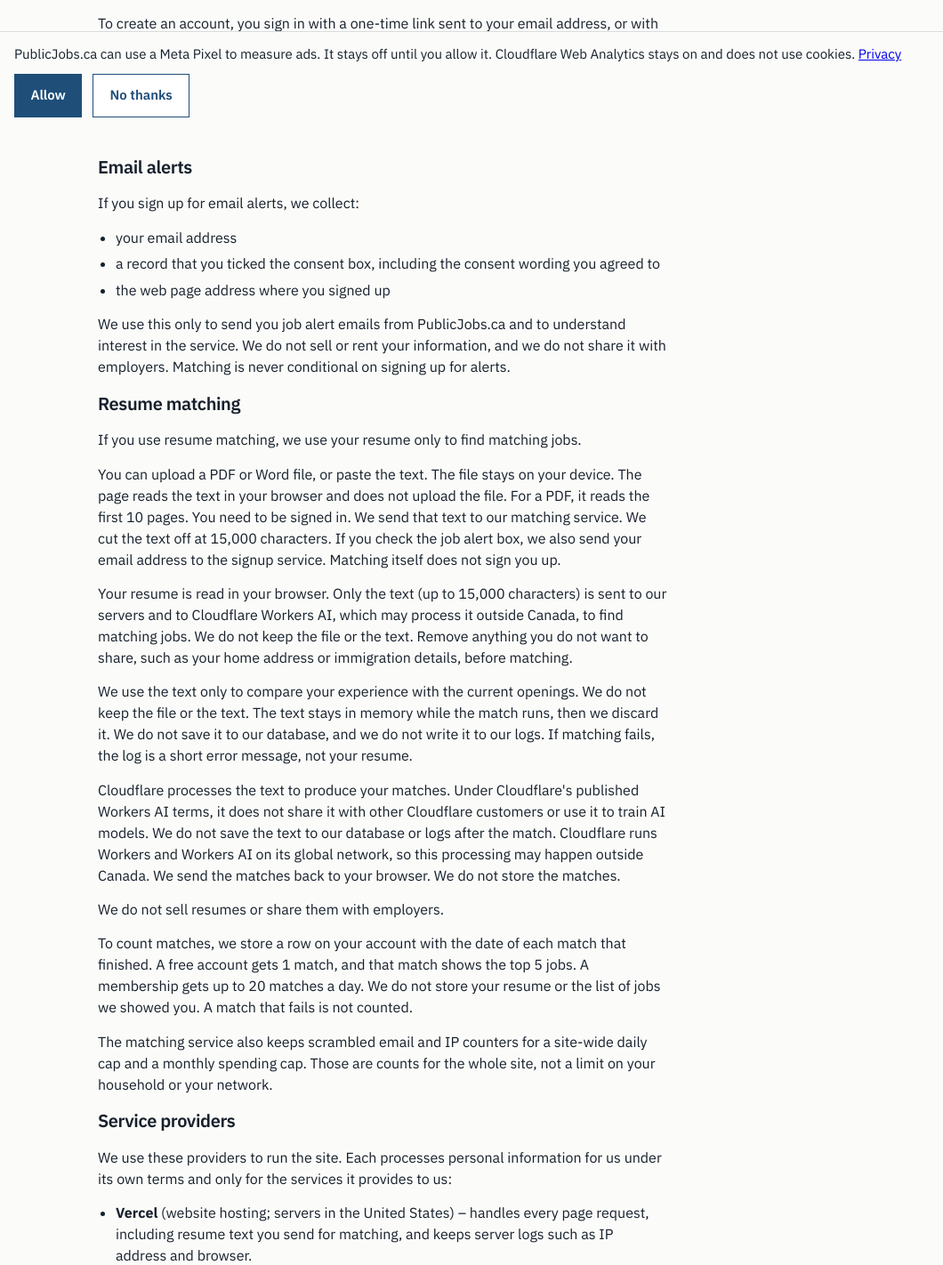
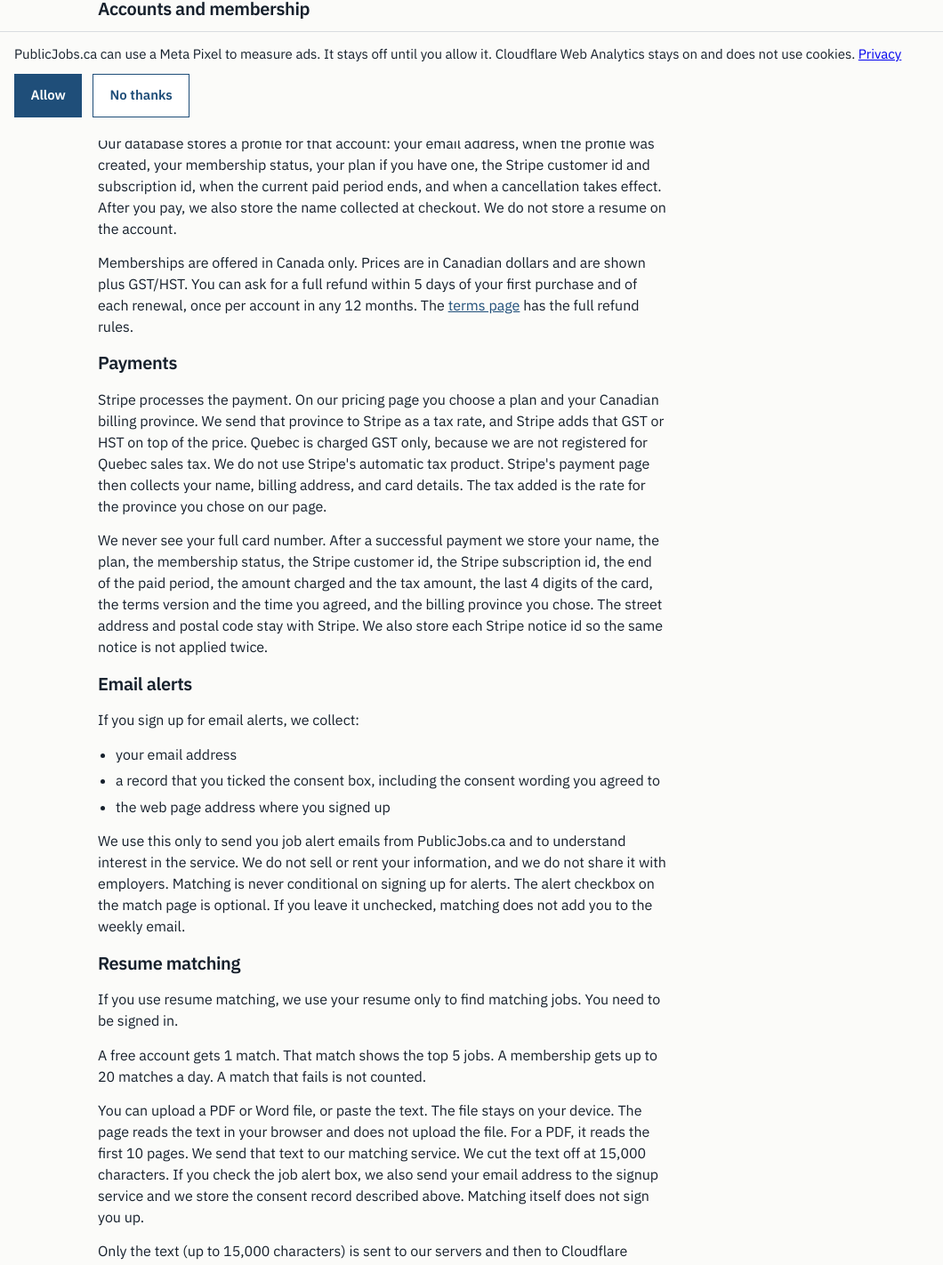
Before and after one commit to oc5582/ontario-public-jobs, a Next.js app in the folder web/: page /privacy in a window 1280 px wide. Shown: the part 642-2064 px from the top of the page at 89% size, without its empty margins (0-1060 px from the left). Built offline with nearby package versions, Linux system fonts and the light colour scheme; no server answers.

Commit message:
Update the privacy page to match paid memberships.
Describe accounts, Stripe, analytics, the consent-gated pixel, and resume
matching from the code. Leave the page layout and every other page alone.

Co-authored-by: oc5582 <oc5582@users.noreply.github.com>

```diff
--- a/web/components/legal/PrivacyDocument.tsx
+++ b/web/components/legal/PrivacyDocument.tsx
@@ -1,3 +1,4 @@
+import { sellerLine } from "@/lib/legal-copy";
 import { LEGAL } from "@/lib/legal-config";
 
 function Mail({ email }: { email: string }) {
@@ -10,32 +11,56 @@ function Mail({ email }: { email: string }) {
 export function PrivacyDocument() {
   return (
     <section className="description">
-      <p>Last updated: {LEGAL.effectiveDate}</p>
+      <p>Last updated: October 15, 2026</p>
       <p>
         PublicJobs.ca is an independent job board. It is not affiliated with any government or with any employer listed
         on the site. This page explains what personal information we collect, why, and how you can control it.
       </p>
       <h2>Who is responsible</h2>
       <p>
-        PublicJobs.ca is operated by {LEGAL.legalName} ({LEGAL.businessName}), {LEGAL.mailingAddress}. Our privacy
-        officer is {LEGAL.privacyOfficerName}, reachable at <Mail email={LEGAL.privacyOfficerEmail} /> or{" "}
-        <a href={LEGAL.phoneTel}>{LEGAL.phone}</a>.
-        We answer access and correction requests within 30 days.
+        PublicJobs.ca is operated by {sellerLine()}, {LEGAL.mailingAddress}. Our privacy officer is{" "}
+        {LEGAL.privacyOfficerName}, reachable at <Mail email={LEGAL.privacyOfficerEmail} /> or{" "}
+        <a href={LEGAL.phoneTel}>{LEGAL.phone}</a>. We answer access and correction requests within 30 days.
       </p>
       <h2>Browsing the site</h2>
       <p>
         You can read every job page and apply without an account. Lists show the newest 10 openings unless you have a
         membership. When you click &quot;Apply on employer site&quot;, you leave PublicJobs.ca and go to the
         employer&apos;s own website. That employer&apos;s privacy policy applies there. We do not receive your
-        application.
+        application, and we do not keep a list of jobs you applied to.
       </p>
       <h2>Accounts and membership</h2>
       <p>
-        To create an account, you sign in with a one-time link sent to your email address, or with Google. We store
-        your email address, the dates you signed in, and, if you buy a membership, your membership status, plan,
-        renewal date, your name as given at checkout, your billing province or postal code (to charge the right tax),
-        the date and version of the terms you agreed to, and the Stripe customer ID. Stripe, our payment processor,
-        collects and stores your card details; we never see your full card number.
+        To create an account, you sign in with a one-time link sent to your email address by Supabase Auth, or with
+        Google if you choose Continue with Google. There is no password. Supabase Auth stores your email address, the
+        date the account was created, and the time of your latest sign-in. It does not keep a list of every earlier
+        sign-in.
+      </p>
+      <p>
+        Our database stores a profile for that account: your email address, when the profile was created, your
+        membership status, your plan if you have one, the Stripe customer id and subscription id, when the current paid
+        period ends, and when a cancellation takes effect. After you pay, we also store the name collected at checkout.
+        We do not store a resume on the account.
+      </p>
+      <p>
+        Memberships are offered in Canada only. Prices are in Canadian dollars and are shown plus GST/HST. You can ask
+        for a full refund within {LEGAL.refundWindowDays} days of your first purchase and of each renewal, once per
+        account in any 12 months. The <a href="/terms/">terms page</a> has the full refund rules.
+      </p>
+      <h2>Payments</h2>
+      <p>
+        Stripe processes the payment. On our pricing page you choose a plan and your Canadian billing province. We send
+        that province to Stripe as a tax rate, and Stripe adds that GST or HST on top of the price. Quebec is charged
+        GST only, because we are not registered for Quebec sales tax. We do not use Stripe&apos;s automatic tax
+        product. Stripe&apos;s payment page then collects your name, billing address, and card details. The tax added
+        is the rate for the province you chose on our page.
+      </p>
+      <p>
+        We never see your full card number. After a successful payment we store your name, the plan, the membership
+        status, the Stripe customer id, the Stripe subscription id, the end of the paid period, the amount charged and
+        the tax amount, the last 4 digits of the card, the terms version and the time you agreed, and the billing
+        province you chose. The street address and postal code stay with Stripe. We also store each Stripe notice id so
+        the same notice is not applied twice.
       </p>
       <h2>Email alerts</h2>
       <p>If you sign up for email alerts, we collect:</p>
@@ -47,43 +72,40 @@ export function PrivacyDocument() {
       <p>
         We use this only to send you job alert emails from PublicJobs.ca and to understand interest in the service. We
         do not sell or rent your information, and we do not share it with employers. Matching is never conditional on
-        signing up for alerts.
+        signing up for alerts. The alert checkbox on the match page is optional. If you leave it unchecked, matching
+        does not add you to the weekly email.
       </p>
       <h2>Resume matching</h2>
-      <p>If you use resume matching, we use your resume only to find matching jobs.</p>
+      <p>If you use resume matching, we use your resume only to find matching jobs. You need to be signed in.</p>
+      <p>
+        A free account gets 1 match. That match shows the top 5 jobs. A membership gets up to 20 matches a day. A match
+        that fails is not counted.
+      </p>
       <p>
         You can upload a PDF or Word file, or paste the text. The file stays on your device. The page reads the text in
-        your browser and does not upload the file. For a PDF, it reads the first 10 pages. You need to be signed in. We
-        send that text to our matching service. We cut the text off at 15,000 characters. If you check the job alert
-        box, we also send your email address to the signup service. Matching itself does not sign you up.
+        your browser and does not upload the file. For a PDF, it reads the first 10 pages. We send that text to our
+        matching service. We cut the text off at 15,000 characters. If you check the job alert box, we also send your
+        email address to the signup service and we store the consent record described above. Matching itself does not
+        sign you up.
       </p>
       <p>
-        Your resume is read in your browser. Only the text (up to 15,000 characters) is sent to our servers and to
-        Cloudflare Workers AI, which may process it outside Canada, to find matching jobs. We do not keep the file or
-        the text. Remove anything you do not want to share, such as your home address or immigration details, before
-        matching.
+        Only the text (up to 15,000 characters) is sent to our servers and then to Cloudflare Workers AI, which may
+        process it outside Canada, to find matching jobs. We do not keep the file or the text. The text stays in memory
+        while the match runs, then we discard it. We do not save it to our database, and we do not write it to our
+        match logs. If matching fails, the log is a short error message, not your resume. Remove anything you do not
+        want to share, such as your home address or immigration details, before matching.
       </p>
       <p>
-        We use the text only to compare your experience with the current openings. We do not keep the file or the text.
-        The text stays in memory while the match runs, then we discard it. We do not save it to our database, and we do
-        not write it to our logs. If matching fails, the log is a short error message, not your resume.
+        We send the matches back to your browser. We do not store the matches or the list of jobs we showed you. To
+        count matches, we store a row on your account with the date of each match that finished, plus a scrambled form
+        of your email used only for that count.
       </p>
       <p>
-        Cloudflare processes the text to produce your matches. Under Cloudflare&apos;s published Workers AI terms, it
-        does not share it with other Cloudflare customers or use it to train AI models. We do not save the text to our
-        database or logs after the match. Cloudflare runs Workers and Workers AI on its global network, so this
-        processing may happen outside Canada. We send the matches back to your browser. We do not store the matches.
+        The matching service also keeps site-wide counters: how many matches ran that day, and an estimate of that
+        month&apos;s matching cost. Those are counts for the whole site, not a copy of your resume, and not a limit on
+        your household or your network.
       </p>
       <p>We do not sell resumes or share them with employers.</p>
-      <p>
-        To count matches, we store a row on your account with the date of each match that finished. A free account gets
-        1 match, and that match shows the top 5 jobs. A membership gets up to 20 matches a day. We do not store your
-        resume or the list of jobs we showed you. A match that fails is not counted.
-      </p>
-      <p>
-        The matching service also keeps scrambled email and IP counters for a site-wide daily cap and a monthly
-        spending cap. Those are counts for the whole site, not a limit on your household or your network.
-      </p>
       <h2>Service providers</h2>
       <p>
         We use these providers to run the site. Each processes personal information for us under its own terms and only
@@ -91,32 +113,37 @@ export function PrivacyDocument() {
       </p>
       <ul>
         <li>
-          <strong>Vercel</strong> (website hosting; servers in the United States) – handles every page request,
-          including resume text you send for matching, and keeps server logs such as IP address and browser.
+          <strong>Vercel</strong> (website hosting; the live site&apos;s functions run in Montreal) – handles every page
+          request, including resume text you send for matching, and keeps server logs such as IP address and browser.
+          Vercel Web Analytics is described under Site analytics.
         </li>
         <li>
           <strong>Supabase</strong> (database and sign-in; data stored in Canada, Montreal region) – accounts,
-          memberships and match counts.
+          memberships, agreement and alert-consent records, and match counts.
         </li>
         <li>
-          <strong>Stripe</strong> (payments; may process data in the United States and elsewhere) – card, billing name
-          and address, tax calculation.
+          <strong>Stripe</strong> (payments; may process data in the United States and elsewhere) – your name, billing
+          address, and card, and the tax rate we attach for the province you chose on our pricing page.
         </li>
         <li>
-          <strong>Cloudflare</strong> (security, cookieless analytics, email signup and resume matching through Workers
-          AI; may process data outside Canada).
+          <strong>Cloudflare</strong> (DNS, cookieless Web Analytics, the email-signup Worker, and resume matching
+          through Workers AI; may process data outside Canada).
         </li>
         <li>
-          <strong>Resend</strong> (sending email; United States) – your email address, consent record and unsubscribe
-          status.
+          <strong>Resend</strong> (sending email; United States) – weekly job alerts, the membership agreement email,
+          and renewal reminders. For alerts it holds your email address, consent record, and unsubscribe status.
         </li>
         <li>
           <strong>Google</strong> (sign-in, if you choose Continue with Google) – the account you use to sign in, under
           Google&apos;s own terms.
         </li>
         <li>
-          <strong>Meta</strong> (advertising measurement, only if you have not turned off ad tracking) – see Ads and the
-          Meta Pixel.
+          <strong>Meta</strong> (advertising measurement, only after you choose Allow) – see Ads and the Meta Pixel.
+          Pixel id 4654096711502773.
+        </li>
+        <li>
+          <strong>jsDelivr</strong> (script delivery) – your browser loads the PDF and Word readers from jsDelivr. The
+          resume file is not sent to jsDelivr.
         </li>
       </ul>
       <p>
@@ -139,7 +166,12 @@ export function PrivacyDocument() {
         records things like the page you visited, the referring site, your browser, and your country. It stays on
         because it does not use cookies.
       </p>
-      <p>We use Vercel Web Analytics, which is cookieless and collects anonymous, aggregated usage data.</p>
+      <p>
+        We use Vercel Web Analytics. It does not set a cookie. It records page views and these events: signup (first
+        sign-in, and whether it was email or Google), paywall_view (which page showed the membership card),
+        pricing_view, checkout_start (which plan), purchase (which plan), and match_run (free account or membership).
+        Those events do not include your name, email address, resume, or card.
+      </p>
       <p>Our fonts are hosted on PublicJobs.ca itself, so loading them does not send your information to a font service.</p>
       <h2>How long we keep it</h2>
       <table>
@@ -152,30 +184,27 @@ export function PrivacyDocument() {
         <tbody>
           <tr>
             <td>Alert email and consent record</td>
-            <td>
-              Until you unsubscribe, then the consent and unsubscribe record for 3 years to show we followed anti-spam
-              law; the email itself is deleted or suppressed.
-            </td>
+            <td>While you are subscribed. Unsubscribing stops the emails. The site does not delete that record on a timer.</td>
           </tr>
           <tr>
             <td>Account</td>
-            <td>Until you delete it, or 24 months after your last sign-in with no active membership.</td>
+            <td>Until you delete it.</td>
           </tr>
           <tr>
-            <td>Membership and payment records (no card numbers)</td>
-            <td>7 years after the transaction, for tax records.</td>
+            <td>Membership and payment records (no full card numbers)</td>
+            <td>6 years after the transaction, for Canadian tax records.</td>
           </tr>
           <tr>
-            <td>Agreement records (terms version, time agreed)</td>
-            <td>7 years after the membership ends.</td>
+            <td>Agreement records (terms version, time agreed, province, last 4 digits)</td>
+            <td>6 years after the transaction, with the payment records.</td>
           </tr>
           <tr>
             <td>Resume match counts</td>
-            <td>13 months.</td>
+            <td>Until you delete the account.</td>
           </tr>
           <tr>
-            <td>Anti-abuse counters (scrambled email and IP)</td>
-            <td>13 months.</td>
+            <td>Site-wide match counters</td>
+            <td>Kept as running counts. The software does not delete them on a schedule.</td>
           </tr>
           <tr>
             <td>Resume text</td>
@@ -189,10 +218,13 @@ export function PrivacyDocument() {
       </table>
       <h2>Your choices</h2>
       <p>
-        You can delete your account on the Account page. We cancel a Stripe subscription first, or we stop and ask you
-        to cancel it if we cannot. We then delete the profile and match counts. We keep billing and agreement records
-        the law requires, including tax records, and we say so on that page. You can unsubscribe from alerts using the
-        link in any email. You can turn off ad tracking at any time with the Ad tracking link in the site footer.
+        You can delete your account on the Account page. If a membership is still renewing, we cancel the Stripe
+        subscription first. If we cannot, we stop and ask you to cancel it from Manage billing. We then delete the
+        profile, the sign-in account, and the match counts. We keep the billing and agreement records described above,
+        including the email and name on those records. Stripe also keeps its own customer and payment record. Alert
+        signup records are not removed by deleting the account. You can unsubscribe from alerts using the link in any
+        email. You can turn off ad tracking at any time with the &quot;Turn off ad tracking&quot; button in the site
+        footer.
       </p>
       <h2>Unsubscribing</h2>
       <p>
```
